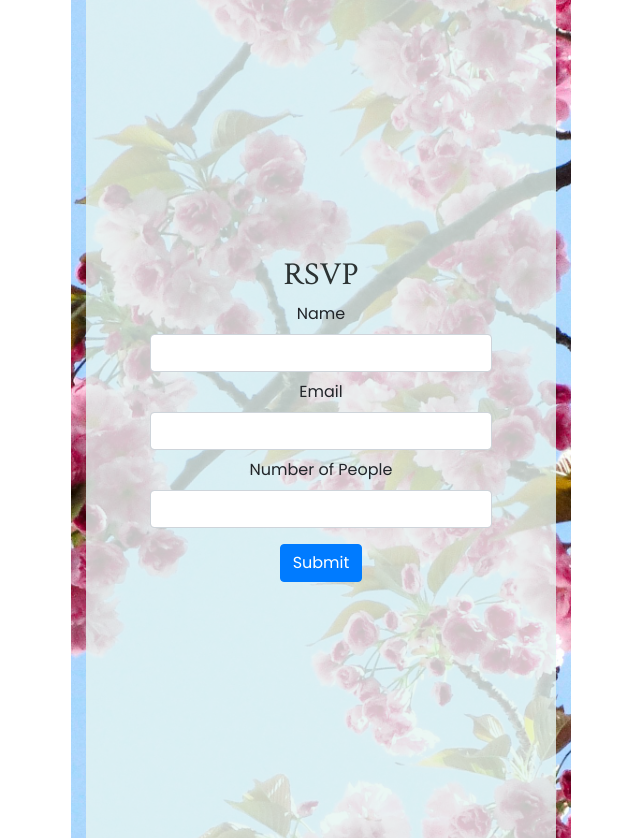
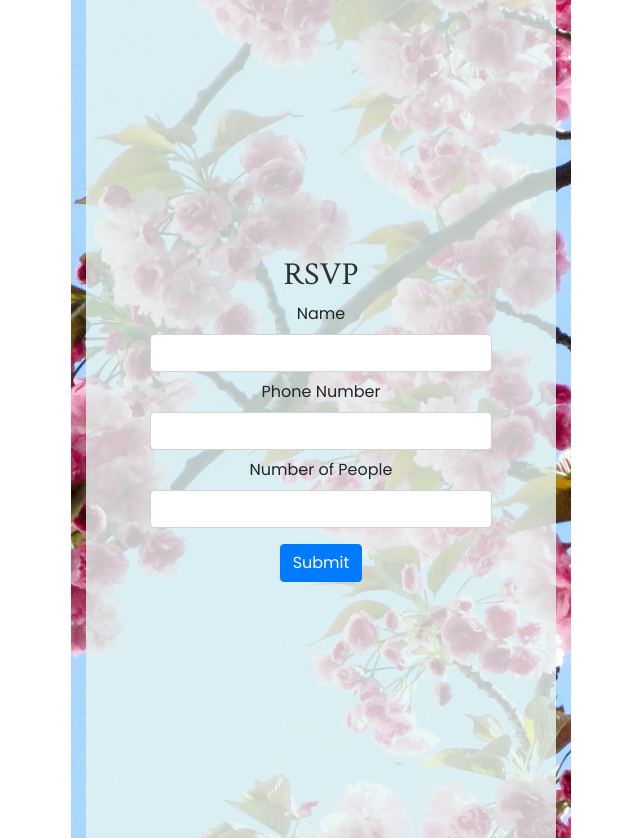
Before and after one commit to DenHafiz69/wedding-invitation, a Flask app: page / in a window 1280 px wide. Shown: the part 1802-2640 px from the top of the page, without its empty margins (319-959 px from the left). Run offline with Flask 3, Linux system fonts and the light colour scheme; some libraries are stand-ins or nearby versions.

Commit message:
Change id to name

```diff
--- a/templates/rsvp.html
+++ b/templates/rsvp.html
@@ -3,16 +3,16 @@
         <h2>RSVP</h2>
         <form action="/rsvp" method="post">
             <div class="mb-2">
-                <label for="Name" class="form-label">Name</label>
-                <input autocomplete="off" type="text" class="form-control" id="Name">
+                <label for="name" class="form-label">Name</label>
+                <input name="name" autocomplete="off" type="text" class="form-control">
             </div>
             <div class="mb-2">
-                <label for="InputEmail" class="form-label">Email</label>
-                <input autocomplete="off" type="email"class="form-control" id="InputEmail">
+                <label for="phone" class="form-label">Phone Number</label>
+                <input name="phone" autocomplete="off" type="text" class="form-control">
             </div>
             <div class="mb-2">
-                <label for="People" class="form-label">Number of People</label>
-                <input autocomplete="off" type="number" class="form-control" id="People">
+                <label for="people" class="form-label">Number of People</label>
+                <input name="pax" autocomplete="off" type="number" class="form-control">
             </div>
 
             <div class="mt-3">
```
